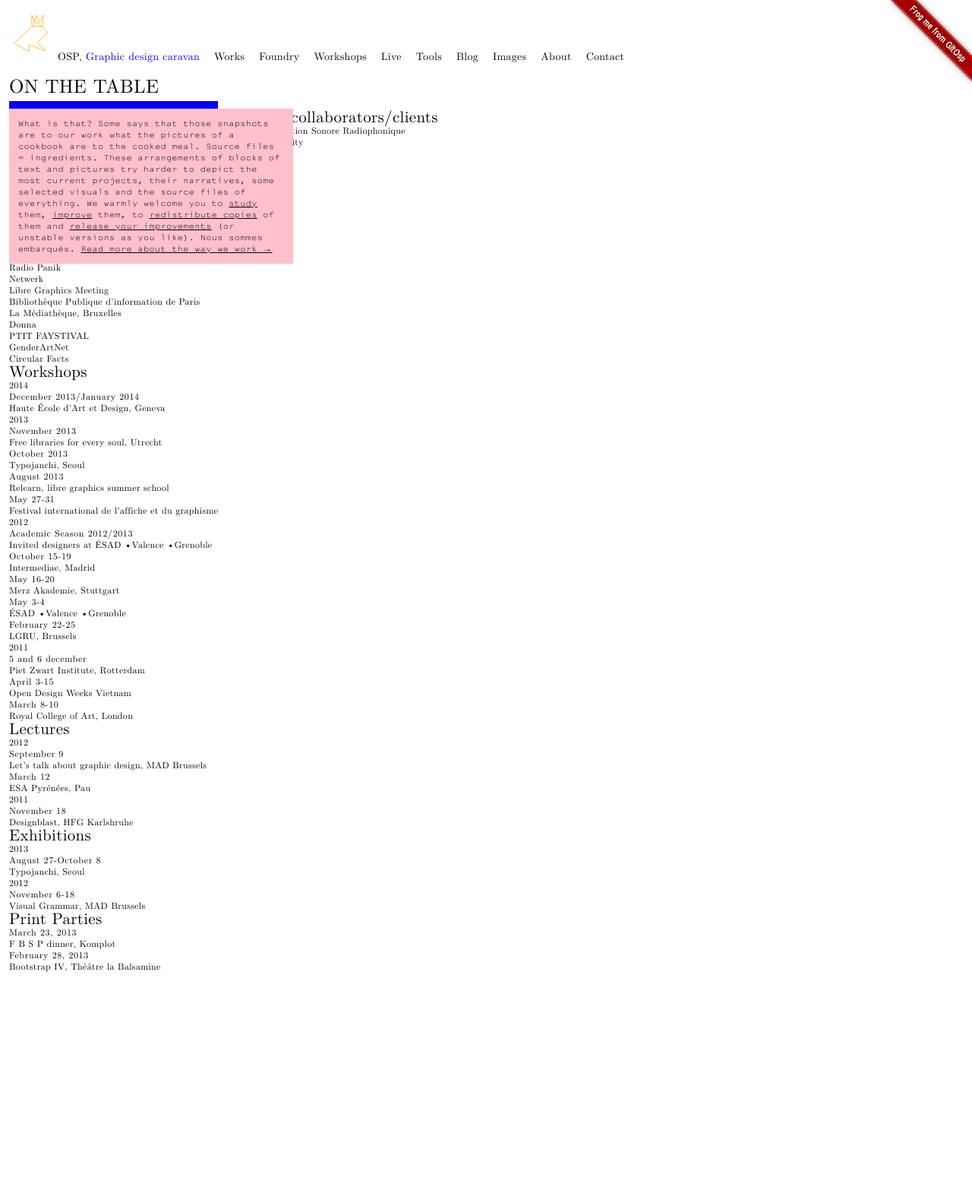
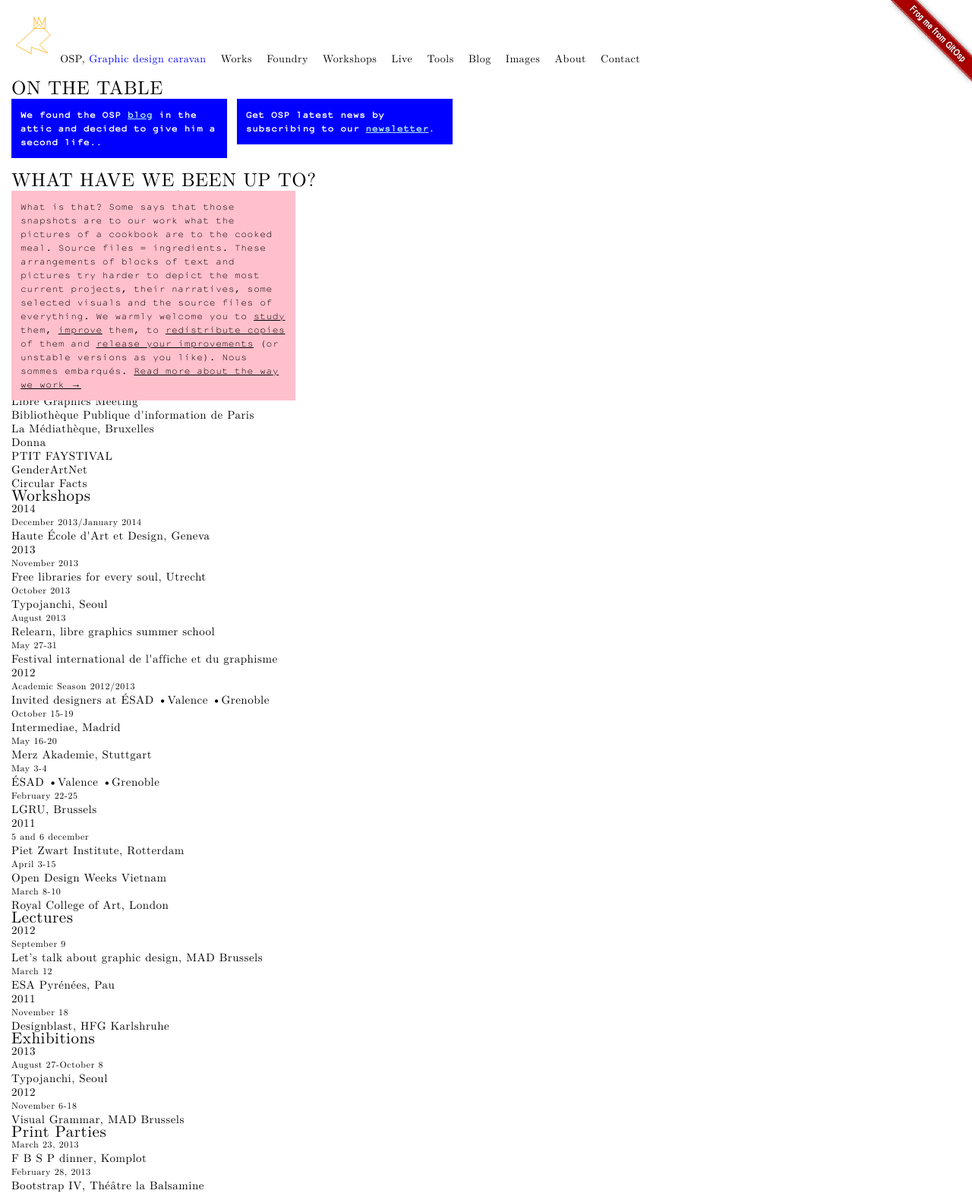
Before and after one commit to osp/osp.tools.visualculture, a Django app: template visualculture/osp/templates/cv.html in a window 1280 px wide. Shown: the whole page at 76% size. Before the commit the page ends 1279 px from the top, so only its background shows below. Run offline with Django 3.2, Linux system fonts and the light colour scheme; the template is opened without the code that fills it, so the values that code supplies are empty; style sheets or scripts are compiled from the project's sources; some libraries are stand-ins or nearby versions.

Commit message:
Steph remodeling home

```diff
--- a/visualculture/osp/static/less/visualculture.less
+++ b/visualculture/osp/static/less/visualculture.less
@@ -3,8 +3,8 @@
 
 // size variables -------------------------------------------------------
 
-@h-unit: 15px;
-@v-unit: 20px;
+@h-unit: 18px;
+@v-unit: 15px;
 
 // utility classes ------------------------------------------------------
 
@@ -101,11 +101,11 @@
 
 body {
     font-family: @font-default;
-    font-size: @font-size-small;
+    font-size: @font-size-medium;
     line-height: @h-unit;
     color: @color-text;
     background-color: @color-background;
-    letter-spacing: 0.025em;
+    letter-spacing: 0.5px;
     word-wrap: break-word;
     padding: 1em;
 }
@@ -156,7 +156,7 @@ h2{
 #active-projects {
     position: relative;
     z-index: 2;
-    background-color: white;
+    background-color: rgba(255, 255, 255, 0.9);
     left: 2em;
     top: 2em;
     padding: 1em;
@@ -177,9 +177,10 @@ h2{
 
 .project{
     float: left;
-    width: 350px;
+    width: 315px;
     margin-right: @v-unit;
     margin-bottom: @h-unit;
+    min-height: 300px;
 /*
 background: -moz-linear-gradient(left, #ffffff 37%, #ffa73d 48%, #ff7c00 54%, #ffffff 63%);
 background: -webkit-gradient(linear, left top, right top, color-stop(37%,#ffffff), color-stop(48%,#ffa73d), color-stop(54%,#ff7c00), color-stop(63%,#ffffff));
@@ -258,6 +259,8 @@ background: linear-gradient(left, #ffffff 37%,#ffa73d 48%,#ff7c00 54%,#ffffff 63
     border-left: 1px solid black;
 }
 .commit  {
+    padding: 6px 0;
+    border-top: 1px dotted aquamarine;
     background-color: white;
     p {
         margin-bottom: 0;
@@ -266,9 +269,15 @@ background: linear-gradient(left, #ffffff 37%,#ffa73d 48%,#ff7c00 54%,#ffffff 63
 .commit-metadata {
     margin-left: 5em;
 }
+.commit-author-said {
+    margin-left: 7px;
+}
 .commit-message{
     font-size: 19px;
     line-height: 24px;
+}
+.commit-date {
+    margin-top: 2px;
 }
 
 
@@ -304,14 +313,14 @@ div#project-detail-body {
 }
 .project-detail-file-mime{
     font-family:lmroman;
-    font-size: 12px;
+    font-size: 14px;
     text-align: left;
     font-weight: normal;
 }
 
 .project-detail-blob-size{
     font-family:lmroman;
-    font-size: 12px;
+    font-size: 14px;
     text-align: left;
     font-weight: normal;
 }
@@ -361,10 +370,11 @@ div#on-the-table {
     padding: 12px;
     margin-bottom: 1em;
     margin-right: 1em;
-    width: 20%;
+    width: 20em;
     float: left;
     font-family: notcouriersans;
     font-weight: bold;
+    font-size: 13px;
     a {
         color: #AFEEEE;
     }
@@ -375,7 +385,7 @@ div#on-the-table {
 #home-infos{
     width: 350px;
     padding: @font-size-small;
-    font-size: @font-size-small;
+    font-size: 13px;
     background-color: pink;
     font-family: NotCourierSans;
     position: absolute;
--- a/visualculture/osp/templates/base.html
+++ b/visualculture/osp/templates/base.html
@@ -22,6 +22,15 @@
         <div id="menu-wrapper">
             {% include "partials/nav.html" %}
         </div>
+        <div id="on-the-table">
+           <h1>On the table</h1>
+           <div class='status'>
+               We found the OSP <a href="http://ospublish.constantvzw.org/blog" target="_blank">blog</a> in the attic and decided to give him a second life..
+           </div>
+           <div class='status'>
+               Get OSP latest news by subscribing to our <a href="http://osp.constantvzw.org/newsletter" target="_blank">newsletter</a>.
+           </div>
+        </div>
 
         <div>
             <a href="http://osp.constantvzw.org"><img style="position: absolute; top: 0; right: 0; border: 0;" src="{{ STATIC_URL }}img/ribbon-osp.png" alt="Frog me on GitOsp"></a>
@@ -31,6 +40,7 @@
 
     {% block body %}
         {% block header %}
+        <h1>What have we been up to?</h1>
         <div id="home-infos">
         What is that? Some says that those snapshots are to our work what the pictures of a cookbook are to the cooked meal.
         Source files = ingredients. These arrangements of blocks of text and pictures try harder to depict the most current
--- a/visualculture/osp/templates/menu.html
+++ b/visualculture/osp/templates/menu.html
@@ -10,7 +10,6 @@
         position: static;
     }
 </style>
-{% include "partials/nav.html" %}
 {% endblock %}
 
 {% block js %}
--- a/visualculture/osp/templates/partials/nav.html
+++ b/visualculture/osp/templates/partials/nav.html
@@ -1,9 +1,10 @@
 <ul id="menu">
     <li>
+        <a href="/">
         <object data="{{ STATIC_URL }}img/OSP_new-frog.svg" style="width:59px;height:67px;" type="image/svg+xml">
             <img alt="A stylised image of a frog." style="width:59px;height:67px;" src="{{ STATIC_URL }}img/OSP_new-frog.png">
         </object>
-        <a href="/">OSP,</a>
+        OSP,</a>
         <span id="baseline">Graphic design caravan</span>
     </li>
     <li><a href="{{ HOST }}/work/">Works</a></li>
@@ -16,9 +17,3 @@
     <li><a href="{{ HOST }}/about">About</a></li>
     <li><a href="http://ospublish.constantvzw.org/contact">Contact</a></li>
 </ul>
-<div id="on-the-table">
-   <h1>On the table</h1>
-   <div class='status'>
-       Get OSP latest news by subscribing to our <a href="http://osp.constantvzw.org/newsletter" target="_blank">newsletter</a>.
-   </div>
-</div>
```
Also changed, not shown: visualculture/osp/templates/category.html (+3 -9 lines).
